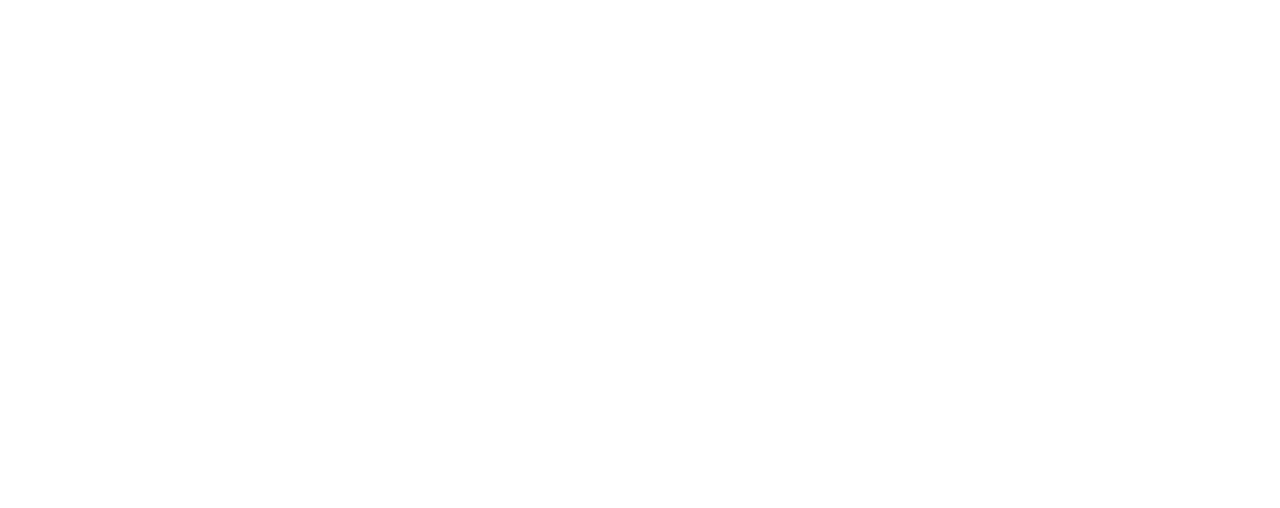
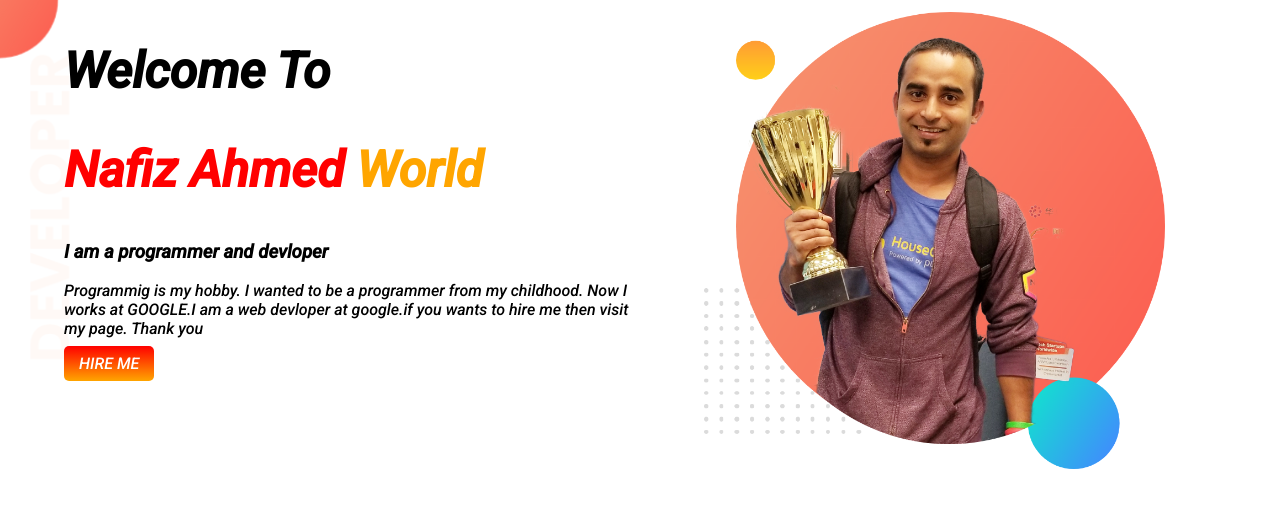
Before and after one commit to nafizwalide/devloper-portfolio, a plain HTML site: page index.html in a window 1280 px wide. Drawn offline with Linux system fonts and the light colour scheme.

Commit message:
code add

```diff
--- a/index.html
+++ b/index.html
@@ -1,13 +1,31 @@
 <!DOCTYPE html>
 <html lang="en">
+
 <head>
     <meta charset="UTF-8">
     <meta http-equiv="X-UA-Compatible" content="IE=edge">
     <meta name="viewport" content="width=device-width, initial-scale=1.0">
     <title>nafiz portfolio</title>
+    <link rel="preconnect" href="https://fonts.googleapis.com">
+    <link rel="preconnect" href="https://fonts.gstatic.com" crossorigin>
+    <link href="https://fonts.googleapis.com/css2?family=Roboto:ital,wght@1,500&display=swap" rel="stylesheet">
     <link rel="stylesheet" href="style.css">
 </head>
+
 <body>
+    <section class="top-banner">
+        <div class="half-width">
+            <h1>Welcome To</h1>
+            <h1 class="name"> <span class="red">Nafiz Ahmed</span> World</h1>
+            <h3> I am a programmer and devloper</h3>
+            <p> Programmig is my hobby. I wanted to be a programmer from my childhood. Now I works at GOOGLE.I am a web
+                devloper
+                at google.if you wants to hire me then visit my page. Thank you</p>
+            <a class="link-button" href="https://www.linkedin.com" target="_blank">HIRE ME</a>
+        </div>
+        <div class="half-width"><img src="images/jhankar.png" alt=""></div>
+    </section>
 
 </body>
+
 </html>
--- a/style.css
+++ b/style.css
@@ -0,0 +1,45 @@
+body {
+    font-family: 'Roboto', sans-serif;
+    margin: 0;
+}
+
+h1 {
+    font-size: 50px;
+}
+
+.name {
+    color: orange;
+}
+
+.red {
+    color: red;
+}
+
+section {
+    display: flex;
+}
+
+.half-width {
+    width: 50%;
+    padding-left: 5%;
+}
+
+.half-width img {
+    width: 80%;
+    padding-top: 2%;
+}
+
+.link-button {
+    text-decoration: none;
+    background-image: linear-gradient(red, orange);
+    color: white;
+    font-weight: 500;
+    padding: 8px 15px;
+    border-radius: 5px;
+}
+
+.top-banner {
+    background-image: url(images/top-banner.png);
+    background-repeat: no-repeat;
+
+}
```
Also changed, not shown: images/dream-bg.png (added), images/exp-bg.png (added), images/jhankar da.png (added), images/jhankar.png (added), images/jhankar2.png (added), images/my-bg.png (added), images/my-bg2.png (added), images/top-banner.png (added), nafiz.jpg (added), 7 other files.
